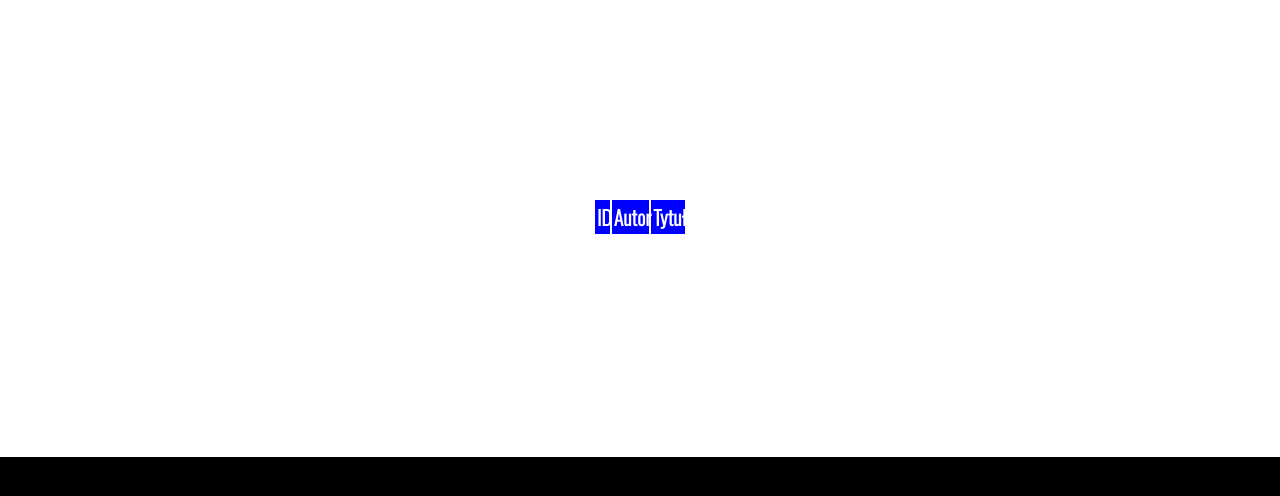
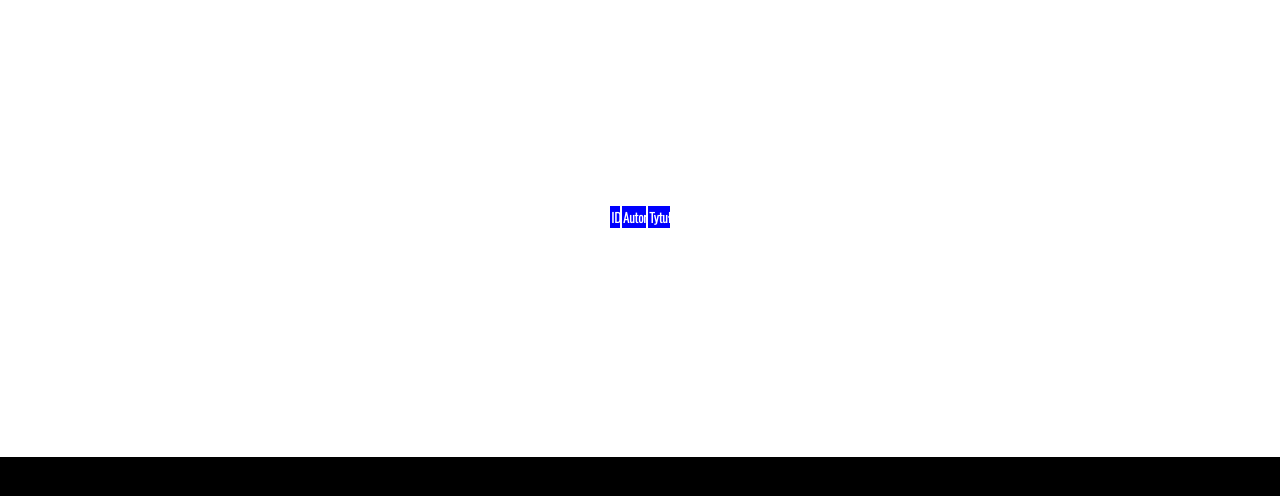
Before and after one commit to 3ti-2020/crud-wiele-do-wielu-kuba-nocon, a PHP site: page / in a window 1280 px wide. Shown: the part 183-679 px from the top of the page. Run offline with PHP 8.4, Linux system fonts and the light colour scheme; data that the repository does not hold is empty.

Commit message:
Update styleABC.css

```diff
--- a/styleABC.css
+++ b/styleABC.css
@@ -43,13 +43,13 @@ th{
     background-color: blue;
     padding: 2%;
     color: white;
-    font-size: 20px;
+    font-size: 13px;
     font-family: 'Oswald', sans-serif;
 }
 td{
     background-color: lightblue;
     padding: 2%;
-    font-size: 28px;
+    font-size: 20px;
     font-family: 'Oswald', sans-serif;
 }
 form{
```
